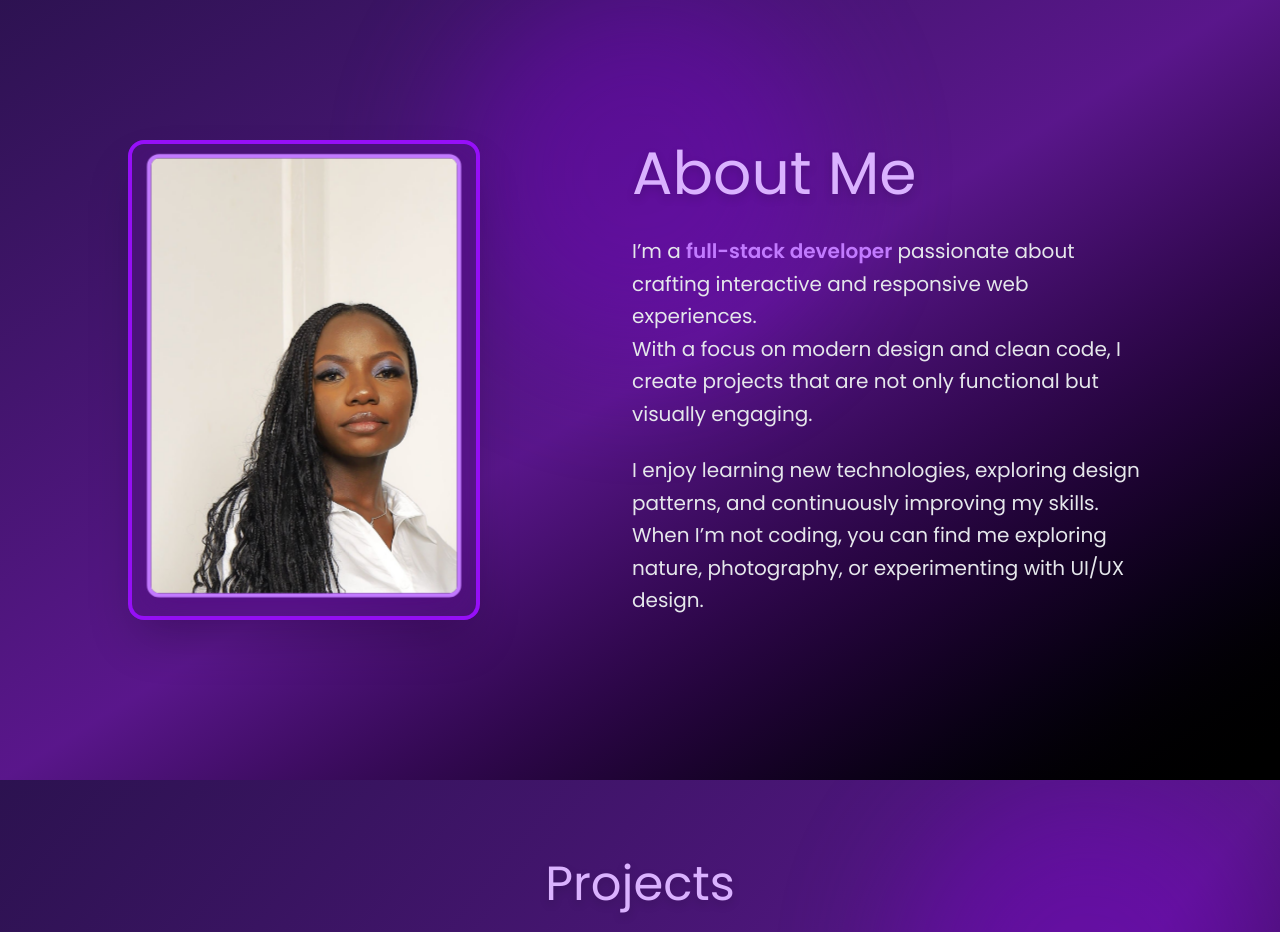
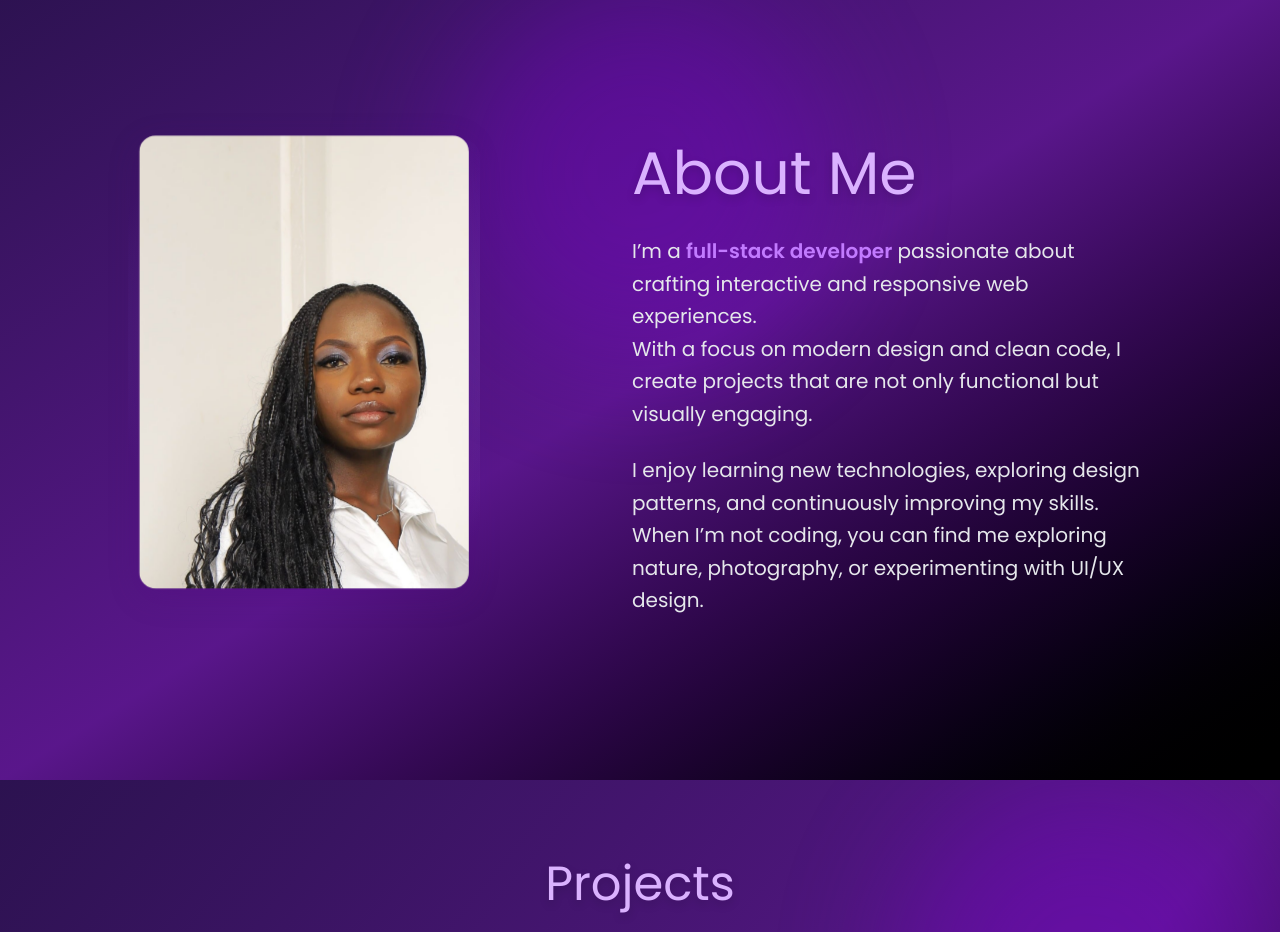
Before and after one commit to WangilaPrish/wangila_prish, a Next.js app in the folder wangila_portfolio/: page / in a window 1280 px wide. Shown: the part 820-1752 px from the top of the page. Built offline with nearby package versions, Linux system fonts and the light colour scheme.

Commit message:
fix: enhance About component image styling and animation for improved visual appeal

```diff
--- a/wangila_portfolio/src/components/About.tsx
+++ b/wangila_portfolio/src/components/About.tsx
@@ -12,12 +12,17 @@ function About() {
 
             <div className="max-w-5xl mx-auto w-full flex flex-col md:flex-row items-center gap-12 relative z-10 py-10 md:py-0">
                 {/* Image on the left */}
-                <div className="flex-shrink-0 shadow-2xl backdrop-blur-lg bg-purple-900/40 rounded-2xl p-4 border-4 border-purple-600 animate-fade-in md:mr-10 float-image" style={{ height: '30rem', width: '22rem', display: 'flex', alignItems: 'center', justifyContent: 'center' }}>
+                <div className="flex-shrink-0 relative animate-fade-in md:mr-10" style={{ height: '30rem', width: '22rem', display: 'flex', alignItems: 'center', justifyContent: 'center' }}>
+                    {/* Soft color glow behind image */}
+                    <div className="absolute inset-0 rounded-2xl pointer-events-none" style={{
+                        background: 'radial-gradient(circle at 60% 40%, rgba(168,139,250,0.25) 0%, transparent 70%)',
+                        zIndex: 0
+                    }} />
                     <img
                         src="/prishwangila.jpg"
                         alt="Prish Wangila"
-                        className="w-80 h-110 object-cover rounded-xl border-4 border-purple-400 animate-float"
-                        style={{ boxShadow: "0 8px 32px 0 rgba(80,0,120,0.25)" }}
+                        className="w-80 h-110 object-cover rounded-2xl animate-float"
+                        style={{ boxShadow: "0 8px 32px 0 rgba(80,0,120,0.18)", border: "none", zIndex: 1, position: "relative" }}
                     />
                 </div>
 
@@ -46,12 +51,13 @@ function About() {
                 }
                 .delay-100 { animation-delay: 0.1s; }
                 @keyframes float {
-                    0% { transform: translateY(0px); }
-                    50% { transform: translateY(-24px) scale(1.04); box-shadow: 0 16px 48px 0 rgba(80,0,120,0.18); }
-                    100% { transform: translateY(0px); }
+                    0% { transform: translateY(0px) scale(1); }
+                    40% { transform: translateY(-18px) scale(1.03); }
+                    60% { transform: translateY(-18px) scale(1.03); }
+                    100% { transform: translateY(0px) scale(1); }
                 }
                 .animate-float {
-                    animation: float 3s ease-in-out infinite;
+                    animation: float 4s cubic-bezier(0.4,0,0.2,1) infinite;
                 }
             `}</style>
         </section>
```
